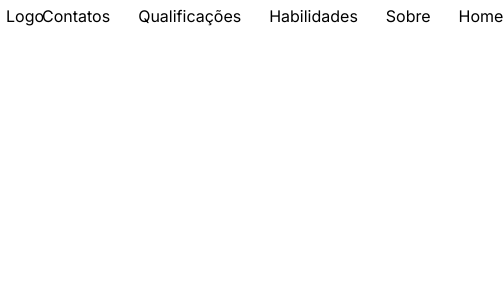
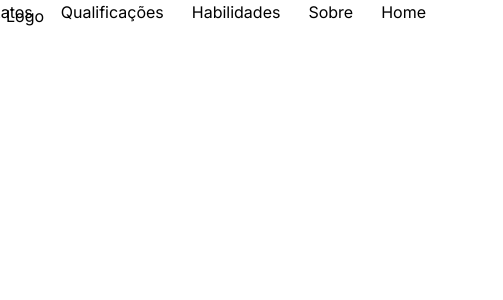
Before and after one commit to devGustavoR/newDev, a Next.js app: page / in a window 390 px wide. Shown: the top 300 px of the page, 503 px wide, since content can reach past the window. Built offline with nearby package versions, Linux system fonts and the light colour scheme.

Commit message:
NavBar em andamento

```diff
--- a/src/app/page.tsx
+++ b/src/app/page.tsx
@@ -1,4 +1,4 @@
-import { NavBar } from "@/components/navBar";
+import { NavBar } from "@/components/NavBar";
 
 export default function Home() {
   return <NavBar />;
--- a/src/components/NavBar.tsx
+++ b/src/components/NavBar.tsx
@@ -1,14 +1,25 @@
 export function NavBar() {
   return (
     <>
-      <header className="w-full bottom-0 left-0 z-100 max-w-screen-md mr-1.5 ml-1.5">
+      <header
+        className="
+      w-full bottom-0 left-0 z-100 max-w-screen-md mr-1.5 ml-1.5
+      md: top-0 flex-initial "
+      >
         <nav className="max-w-screen-lg flex items-center space-x-4 h-8">
           <a href="" className="max-w-[20px]">
             Logo
           </a>
 
-          <div className="">
-            <ul className="flex flex-row-reverse space-x-4 space-x-reverse gap-3">
+          <div
+            className="md:fixed bottom-[-100%] left-0
+          w-full pt-8 pr-1.5 pl-1.5 pb-10 shadow-3xl
+          rounded-large"
+          >
+            <ul
+              className="flex flex-row-reverse
+            space-x-4 space-x-reverse gap-3"
+            >
               <li>
                 <a href="">Home</a>
               </li>
--- a/tailwind.config.js
+++ b/tailwind.config.js
@@ -93,6 +93,14 @@ module.exports = {
         maxWidth: {
           5: "20px",
         },
+
+        boxShadow: {
+          "3xl": "0 -1px 4px rgba(0,0,0, .15)",
+        },
+
+        borderRadius: {
+          large: "1.5rem 1.5rem 0 0",
+        },
       },
     },
   },
```
